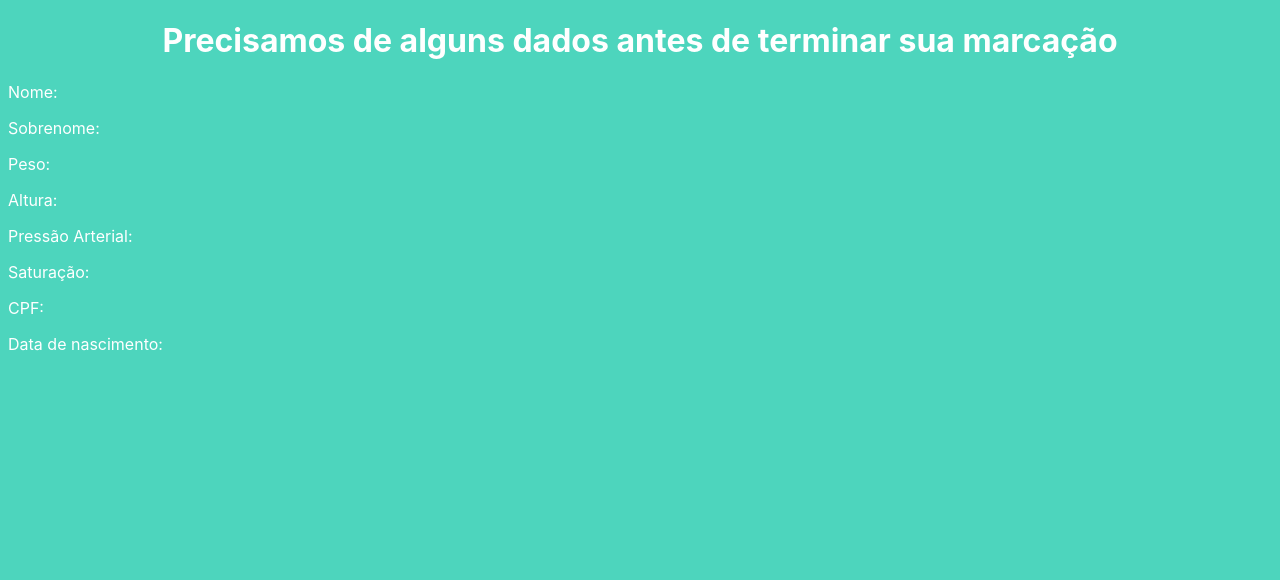
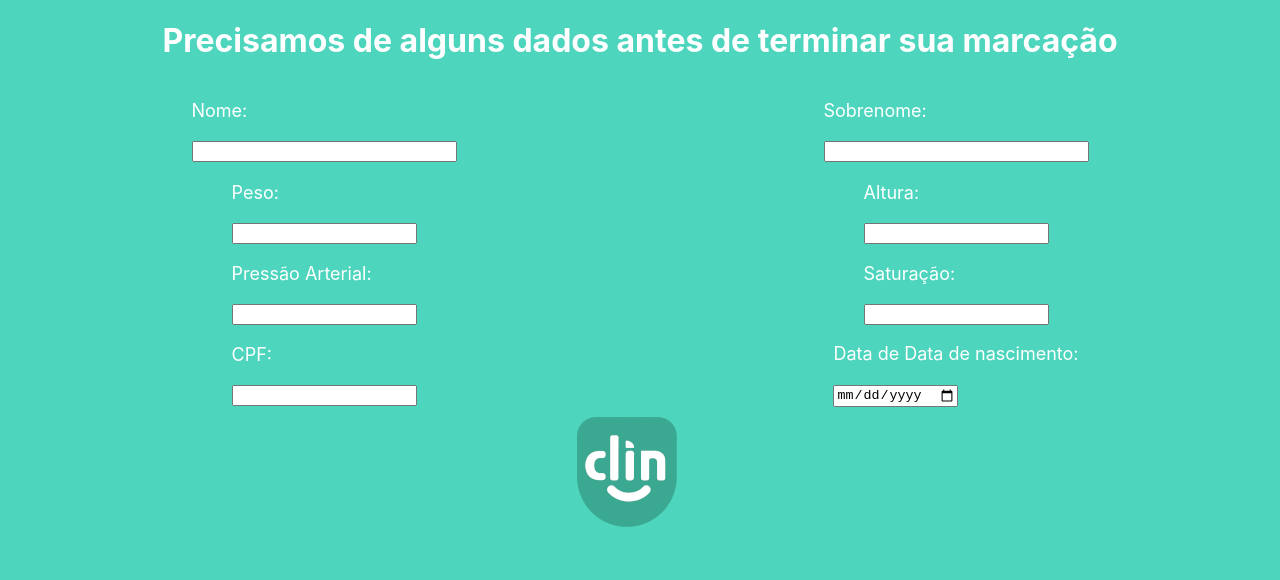
Before and after one commit to joaolopeslima/Projeto-clin-joao, a plain HTML site: page projetoClinJoao-Cadastro.html in a window 1280 px wide. Drawn offline with Linux system fonts and the light colour scheme.

Commit message:
adiciona campos de input

```diff
--- a/Style.css
+++ b/Style.css
@@ -83,6 +83,7 @@ div.titulo-horarios
     transition: all 0.2s ease;
     border: none;
     background: none;
+    text-decoration-line: none;
    }
 
    .cta:before {
@@ -141,8 +142,44 @@ div.titulo-horarios
       text-align: center;
       justify-content: center;
   }
-  div.parametros
-  {
-    font-family: -apple-system, BlinkMacSystemFont, 'Segoe UI', Roboto, Oxygen, Ubuntu, Cantarell, 'Open Sans', 'Helvetica Neue', sans-serif;
-    color: #ffffff;
+  .container {  display: grid;
+    grid-template-columns: 1fr 1fr;
+    grid-template-rows: 1fr 1fr 1fr 1fr;
+    gap: 0px 0px;
+    grid-auto-flow: row;
+    grid-template-areas:
+      "Nome\: Sobrenome\:"
+      "Peso\: Altura\:"
+      "Pressão-Arterial\: Saturação\:"
+      "CPF\: Data-de-nascimento\:";
+      justify-content: center;
+      align-content: center;
+      justify-items: center;
+      align-items: center;
+      font-family: -apple-system, BlinkMacSystemFont, 'Segoe UI', Roboto, Oxygen, Ubuntu, Cantarell, 'Open Sans', 'Helvetica Neue', sans-serif;
+      color: #ffffff;
+      font-size: large;
   }
+
+  .Nome\: { grid-area: Nome\:; }
+
+  .Sobrenome\: { grid-area: Sobrenome\:; }
+
+  .Peso\: { grid-area: Peso\:; }
+
+  .Altura\: { grid-area: Altura\:; }
+
+  .Pressão-Arterial\: { grid-area: Pressão-Arterial\:; }
+
+  .Saturação\: { grid-area: Saturação\:; }
+
+  .CPF\: { grid-area: CPF\:; }
+
+  .Data-de-nascimento\: { grid-area: Data-de-nascimento\:; }
+
+  div.Logo-Clin {
+    margin: auto;
+    width: 10%;
+    height: 150px;
+    padding: 10px;
+  }
--- a/projetoClinJoao-Cadastro.html
+++ b/projetoClinJoao-Cadastro.html
@@ -12,16 +12,45 @@
     <div class="headCadastro">
         <h1>Precisamos de alguns dados antes de terminar sua marcação</h1>
     </div>
-    <div class="parametros">
+    <div class="container">
+        <div class="Nome\:">
             <p>Nome:</p>
+            <input type="text" name="inputNome" size="30" required>
+        </div>
+        <div class="Sobrenome\:">
             <p>Sobrenome:</p>
+            <input type="text" name="inputSobrenome" size="30" required>
+        </div>
+        <div class="Peso\:">
             <p>Peso:</p>
+            <input type="number" name="inputPeso" size="30" required>
+        </div>
+        <div class="Altura\:">
             <p>Altura:</p>
+            <input type="number" name="inputAltura" size="30" required>
+        </div>
+        <div class="Pressão-Arterial\:">
             <p>Pressão Arterial:</p>
+            <input type="number" name="inputPressão" size="30" required>
+        </div>
+        <div class="Saturação\:">
             <p>Saturação:</p>
+            <input type="number" name="inputSaturação" size="30" required>
+        </div>
+        <div class="CPF\:">
             <p>CPF:</p>
-        <p>Data de nascimento:</p>
+            <input type="number" name="inputCPF" size="30" required>
         </div>
+        <div class="Data-de-nascimento\:">
+            <p>Data de Data de nascimento:</p>
+            <input type="date" name="inputNascimento" size="30" required>
+        </div>
+      </div>
+      <footer>
+        <div class="Logo-Clin">
+        <img src="imagens/logoClinredmensionada.png">
+        </div>
+      </footer>
 </div>
 </body>
 </html>
```
Also changed, not shown: imagens/logoClin.png (added), imagens/logoClinredmensionada.png (added). Lines whose indentation alone changed are shown as unchanged.
